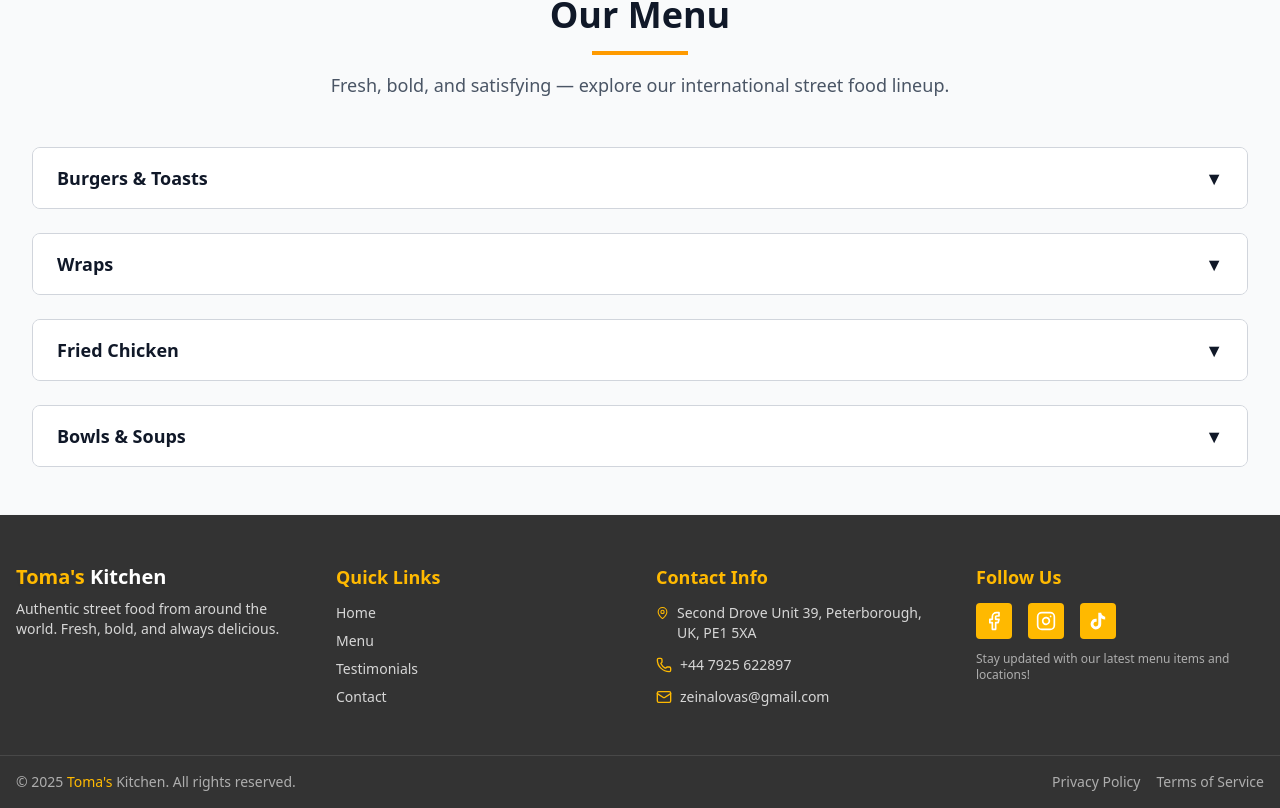
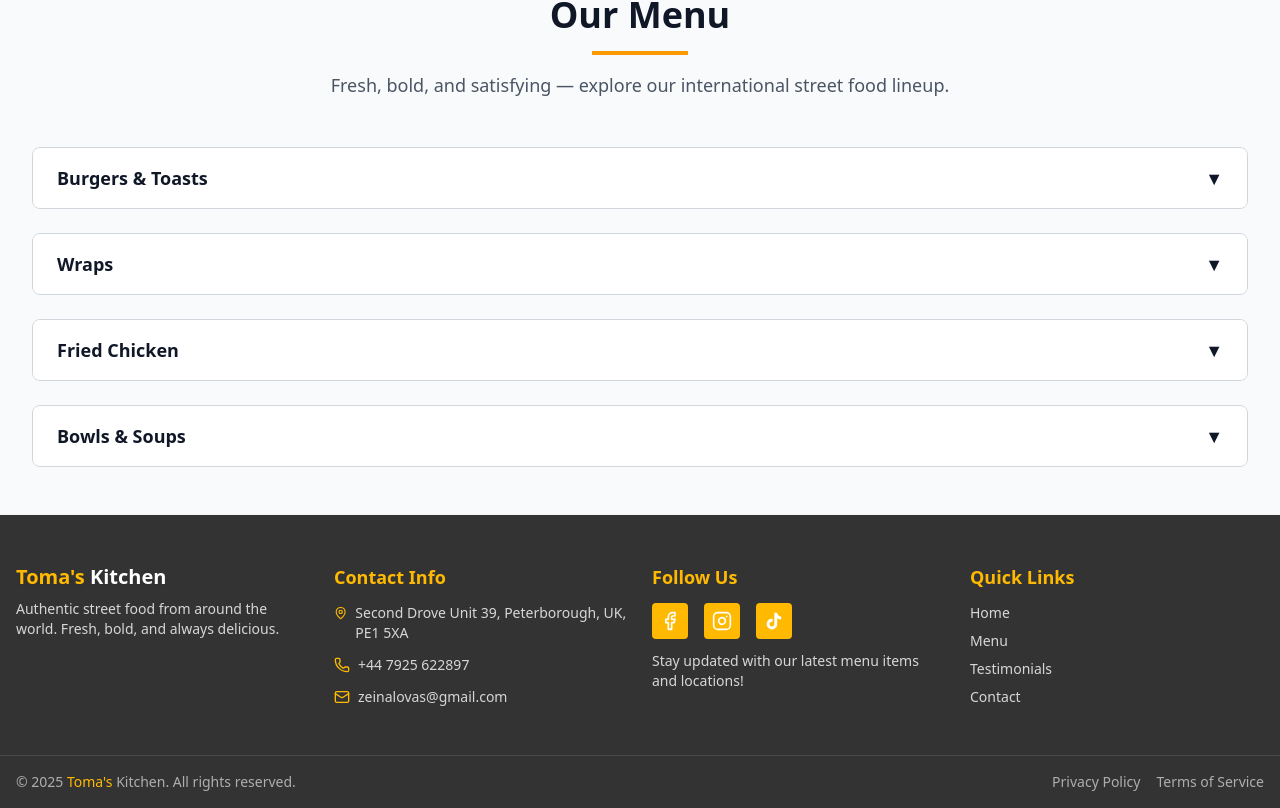
Before and after one commit to KonstantinasGucul/Tomas-Kitchen, a React (Vite) app: page / in a window 1280 px wide. Shown: the part 1292-2100 px from the top of the page. Built offline with nearby package versions, Linux system fonts and the light colour scheme.

Commit message:
Finalize and polish footer: consistent hover styles, typography, layout and color balance

```diff
--- a/src/components/Footer.jsx
+++ b/src/components/Footer.jsx
@@ -5,7 +5,10 @@ export default function Footer({ onOpenPrivacy, onOpenTerms }) {
 
   return (
     <footer className="bg-black/80 text-white backdrop-blur-sm shadow">
-      <div className="max-w-7xl mx-auto px-4 py-12 grid grid-cols-1 sm:grid-cols-2 lg:grid-cols-4 gap-8">
+      <div
+        className="max-w-7xl mx-auto px-4 py-12 grid grid-cols-1 sm:grid-cols-2 lg:grid-cols-4
+ gap-4 lg:gap-6"
+      >
         {/* Brand */}
         <div>
           <h3 className="text-xl font-bold drop-shadow-md">
@@ -16,38 +19,6 @@ export default function Footer({ onOpenPrivacy, onOpenTerms }) {
             Authentic street food from around the world. Fresh, bold, and always
             delicious.
           </p>
-        </div>
-
-        {/* Quick Links */}
-        <div>
-          <h4 className="text-lg font-semibold text-amber-400 mb-3">
-            Quick Links
-          </h4>
-          <ul className="space-y-2 text-sm text-white/80">
-            <li>
-              <a href="#home" className="hover:text-amber-300 transition">
-                Home
-              </a>
-            </li>
-            <li>
-              <a href="#menu" className="hover:text-amber-300 transition">
-                Menu
-              </a>
-            </li>
-            <li>
-              <a
-                href="#testimonials"
-                className="hover:text-amber-300 transition"
-              >
-                Testimonials
-              </a>
-            </li>
-            <li>
-              <a href="#contact" className="hover:text-amber-300 transition">
-                Contact
-              </a>
-            </li>
-          </ul>
         </div>
 
         {/* Contact Info */}
@@ -62,7 +33,7 @@ export default function Footer({ onOpenPrivacy, onOpenTerms }) {
                 href="https://www.google.com/maps?q=Second+Drove+Unit+39,+Peterborough,+UK,+PE1+5XA"
                 target="_blank"
                 rel="noopener noreferrer"
-                className="hover:text-amber-300 transition"
+                className="hover:text-amber-700 transition"
               >
                 Second Drove Unit 39, Peterborough, UK, PE1 5XA
               </a>
@@ -71,7 +42,7 @@ export default function Footer({ onOpenPrivacy, onOpenTerms }) {
               <Phone className="h-4 w-4 text-amber-400" />
               <a
                 href="tel:+447925622897"
-                className="hover:text-amber-300 transition"
+                className="hover:text-amber-700 transition"
               >
                 +44 7925 622897
               </a>
@@ -80,7 +51,7 @@ export default function Footer({ onOpenPrivacy, onOpenTerms }) {
               <Mail className="h-4 w-4 text-amber-400" />
               <a
                 href="mailto:zeinalovas@gmail.com"
-                className="hover:text-amber-300 transition"
+                className="hover:text-amber-700 transition"
               >
                 zeinalovas@gmail.com
               </a>
@@ -131,9 +102,41 @@ export default function Footer({ onOpenPrivacy, onOpenTerms }) {
               </svg>
             </a>
           </div>
-          <p className="text-xs text-white/60 mt-3">
+          <p className="text-sm text-white/80 mt-3">
             Stay updated with our latest menu items and locations!
           </p>
+        </div>
+
+        {/* Quick Links */}
+        <div>
+          <h4 className="text-lg font-semibold text-amber-400 mb-3">
+            Quick Links
+          </h4>
+          <ul className="space-y-2 text-sm text-white/80">
+            <li>
+              <a href="#home" className="hover:text-amber-700 transition">
+                Home
+              </a>
+            </li>
+            <li>
+              <a href="#menu" className="hover:text-amber-700 transition">
+                Menu
+              </a>
+            </li>
+            <li>
+              <a
+                href="#testimonials"
+                className="hover:text-amber-700 transition"
+              >
+                Testimonials
+              </a>
+            </li>
+            <li>
+              <a href="#contact" className="hover:text-amber-700 transition">
+                Contact
+              </a>
+            </li>
+          </ul>
         </div>
       </div>
 
@@ -147,13 +150,13 @@ export default function Footer({ onOpenPrivacy, onOpenTerms }) {
           <div className="flex gap-4">
             <button
               onClick={onOpenPrivacy}
-              className="hover:text-amber-300 transition"
+              className="hover:text-amber-700 transition"
             >
               Privacy Policy
             </button>
             <button
               onClick={onOpenTerms}
-              className="hover:text-amber-300 transition"
+              className="hover:text-amber-700 transition"
             >
               Terms of Service
             </button>
```
